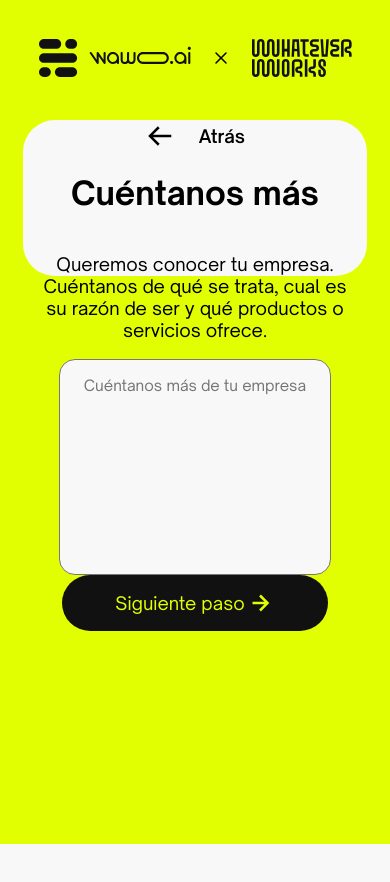
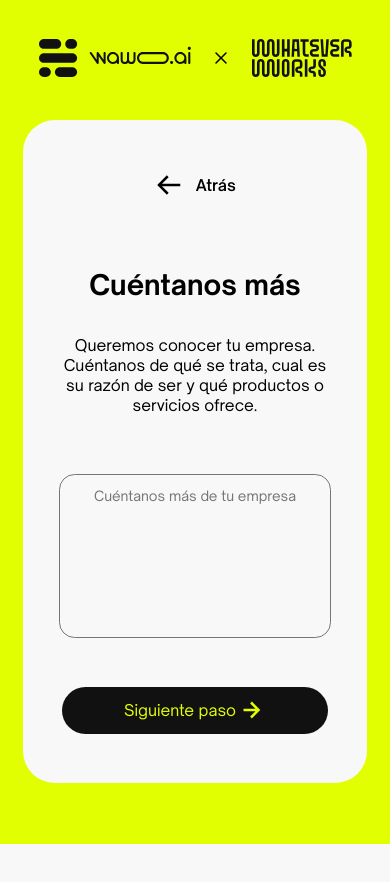
Before and after one commit to TheSerch07/Client-Wawo-Logos, a React (Vite) app: page /logo in a window 390 px wide. Shown: the top 882 px of the page. After the commit the page ends 844 px from the top, so only its background shows below. Built offline with nearby package versions, Linux system fonts and the light colour scheme; the HTML template or start-up script is replaced by a standard one.

Commit message:
responsive

```diff
--- a/src/components/Form.jsx
+++ b/src/components/Form.jsx
@@ -94,35 +94,35 @@ function Form({buttonText, submit, action, componenteAnterior, componenteSiguien
                                     <input className={styles.inputRadio} onChange={handleRadioChange} type="radio" name="logos" id="minimalista"/>
                                     <label htmlFor="minimalista">
                                         <img className={styles.img} src={logosAbogadosMontes} alt="LogoMinimalista"/>
-                                        <p>Minimalista</p>
+                                        <p className={styles.pImg}>Minimalista</p>
                                     </label>
                                 </div >
                                 <div className={`${styles.eachChild} ${selectedLogo === 'geometrico' ? styles.scaleUpCenter : ''}`}>
                                     <input className={styles.inputRadio} onChange={handleRadioChange} type="radio" name="logos" id="geometrico"/>
                                     <label htmlFor="geometrico">
                                         <img className={styles.img} src={logosGaleriaBalance} alt="LogoGeometrico"/>
-                                        <p>Geométrico</p>
+                                        <p className={styles.pImg}>Geométrico</p>
                                     </label>
                                 </div>
                                 <div className={`${styles.eachChild} ${selectedLogo === 'futurista' ? styles.scaleUpCenter : ''}`}>
                                     <input className={styles.inputRadio} onChange={handleRadioChange} type="radio" name="logos" id="futurista"/>
                                     <label htmlFor="futurista">
                                         <img className={styles.img} src={logosAstraComics} alt="LogoFuturista"/>
-                                        <p>Futurista</p>
+                                        <p className={styles.pImg}>Futurista</p>
                                     </label>
                                 </div>
                                 <div className={`${styles.eachChild} ${selectedLogo === 'emblema' ? styles.scaleUpCenter : ''}`}>
                                     <input className={styles.inputRadio} onChange={handleRadioChange} type="radio" name="logos" id="emblema"/>
                                     <label htmlFor="emblema">
                                         <img className={styles.img} src={logosCantoraViche} alt="LogoEmblema"/>
-                                        <p>Emblema</p>
+                                        <p className={styles.pImg}>Emblema</p>
                                     </label>
                                 </div>
                                 <div className={`${styles.eachChild} ${selectedLogo === 'moderno' ? styles.scaleUpCenter : ''}`}>
                                     <input className={styles.inputRadio} onChange={handleRadioChange} type="radio" name="logos" id="moderno"/>
                                     <label htmlFor="moderno">
                                         <img className={styles.img} src={logosPrometeo} alt="LogoModerno"/>
-                                        <p>Moderno</p>
+                                        <p className={styles.pImg}>Moderno</p>
                                     </label>
                                 </div>
                             </div>
--- a/src/styles/Form.module.css
+++ b/src/styles/Form.module.css
@@ -50,7 +50,7 @@
     flex-direction: column;
     justify-content: space-around;
     background-color: rgb(248, 248, 248);
-    width: 110rem;
+    width: 91.5vw;
     height: 40vw;
     border-radius: 2rem;
     align-items: center;
@@ -61,21 +61,23 @@
     flex-direction: column;
     justify-content: space-evenly;
     align-items: center;
-    height: 50rem;
+    height: 40vw;
     width: 90vw;
 }
 
 .input {
     font-family: OpenSauseOneRegular;
     background: rgb(248, 248, 248);
-    font-size: 18px;
-    width: 45rem;
+    /* font-size: 18px; */
+    font-size: 1vw;
+    /* width: 45rem; */
+    width: 38vw;
     text-align: center;
-    padding-bottom: 10rem ;
-    padding-top: 1rem;
-    /* height: 5rem; */
-    /* vertical-align:center; */
-    border-radius: 1rem;
+    /* padding-bottom: 10rem ; */
+    padding-bottom: 8.5vw;
+    /* padding-top: 1rem; */
+    padding-top: .8vw;
+    border-radius: .8vw;
     resize: none;
     overflow: hidden;
 }
@@ -86,10 +88,14 @@
     align-items: center;
     font-family: OpenSauseOneSemibold;
     background-color: transparent;
-    font-size: 18px;
-    height: 2rem;
-    width: 10rem;
+    /* font-size: 18px; */
+    font-size: 1vw;
+    /* height: 2rem; */
+    height: 2vw;
+    /* width: 10rem; */
+    width: 8.5vw;
     border: 0;
+    /* background-color: blue; */
 }
 
 .buttonTwo {
@@ -99,10 +105,14 @@
     background-color: rgb(17, 17, 17);
     color: #E1FF01;;
     font-family: OpenSauseOneRegular;
-    font-size: 20px;
-    width: 28rem;
-    height: 4rem;
-    border-radius: 2rem;
+    /* font-size: 20px; */
+    font-size: 1.04vw;
+    /* width: 28rem; */
+    width: 23vw;
+    /* height: 4rem; */
+    height: 3.3vw;
+    /* border-radius: 2rem; */
+    border-radius: 2vw;
     border-color: transparent;
 }
 
@@ -115,14 +125,15 @@
 }
 
 .h1 {
-    font-size: 50px;
+    /* font-size: 50px; */
+    font-size: 2.6vw;
 }
 
 .p {
     /* text-align: center;
     display: flex; */
     font-family: OpenSauseOneRegular;
-    font-size: 20px;
+    font-size: 1.04vw;
 }
 
 .contenText {
@@ -130,6 +141,9 @@
     flex-direction: column;
     align-items: center;
     width: 45rem;
+    /* background-color: brown; */
+    width: 38vw;
+    height: 11.5vw;
 }
 
 .contenTextTwo {
@@ -141,7 +155,7 @@
 
 .img {
     border-radius: 1rem 1rem 0 0 ;
-    max-width: 13rem;
+    width: 12vw;
     overflow: hidden;
 }
 
@@ -150,7 +164,9 @@
     align-items: center;
     justify-content: space-around;
     width: 90vw;
-    height: 21.3rem;
+    /* background-color: blue; */
+    /* height: 21.3rem; */
+    height: 18vw;
 }
 
 .chlidImg {
@@ -162,9 +178,8 @@
 } */
 
 .eachChild {
-    border-radius: 1rem;
+    border-radius: 1vw;
     background-color: #E1FF01;
-    /* background-color: blueviolet; */
 }
 
 .eachChild:hover, .img:hover {
@@ -178,52 +193,75 @@
 @media (max-width: 914px) {
     .mainForm {
         width: 88vw;
+        height: 170vw;
     }
 
     .childForm {
         width: 70vw;
+        height: 170vw;
     }
 
     .input {
-        font-size: 15px;
+        font-size: 3.5vw;
         width: 68vw;
+        height: 30vw;
+        border-radius: 4vw;
+        padding-top: 3vw;
     }
 
     .p {
-        font-size: 18px
+        font-size: 4vw
     }
 
     .contenText {
-        width: 20rem;
+        width: 68vw;
+        height: 45vw;
+        /* background-color: brown; */
     }
 
     .contenTextTwo {
-        width: 20rem;
+        width: 80vw;
+        /* background-color: aqua; */
     }
 
     .h1 {
-
-        font-size: 32px;
+        font-size: 7vw;
     }
 
     .buttonTwo {
-        font-size: 18px;
+        font-size: 4vw;
         width: 68vw;
-        height: 3.5rem;
+        height: 12vw;
+        border-radius: 7vw;
+    }
+
+    .button {
+        font-size: 4vw;
+        height: 8vw;
+        width: 30vw;
+        border: 0;
     }
 
     .contentImg {
         /* flex-direction: column; */
         flex-wrap: wrap;
         width: 88vw;
-        height: 25rem;
+        height: 80vw;
         justify-content: space-evenly;
     }
 
     .img {
         /* border-radius: 1rem 1rem 0 0 ; */
-        max-width: 25vw;
+        width: 25vw;
         /* overflow: hidden; */
     }
 
+    .eachChild {
+        border-radius: 3vw;
+    }
+
+    .pImg {
+        font-size: 3.5vw;
+    }
+
 }
--- a/src/styles/Forms.module.css
+++ b/src/styles/Forms.module.css
@@ -17,7 +17,7 @@
 }
 
 @media (max-width: 914px) {
-    .mainForms {
-        height: 50rem;
-    }
+    /* .mainForms {
+        height: 100vh;
+    } */
 }
```
